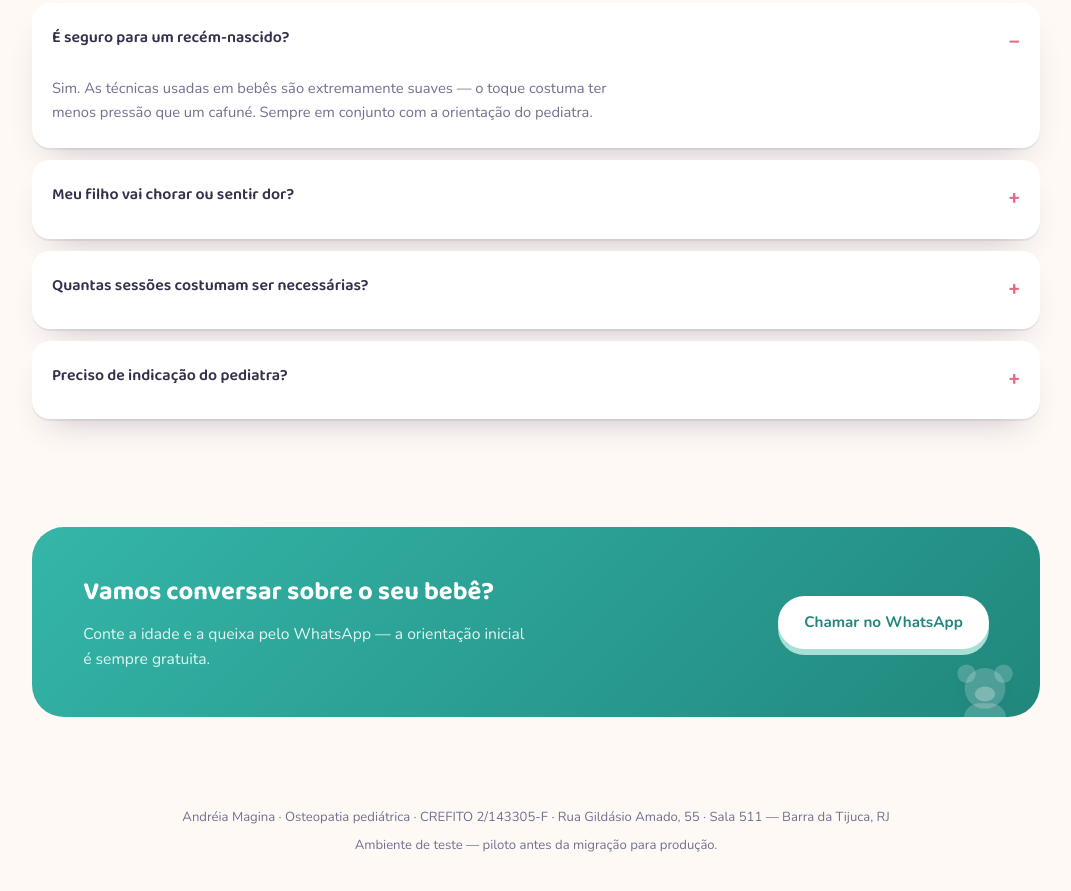
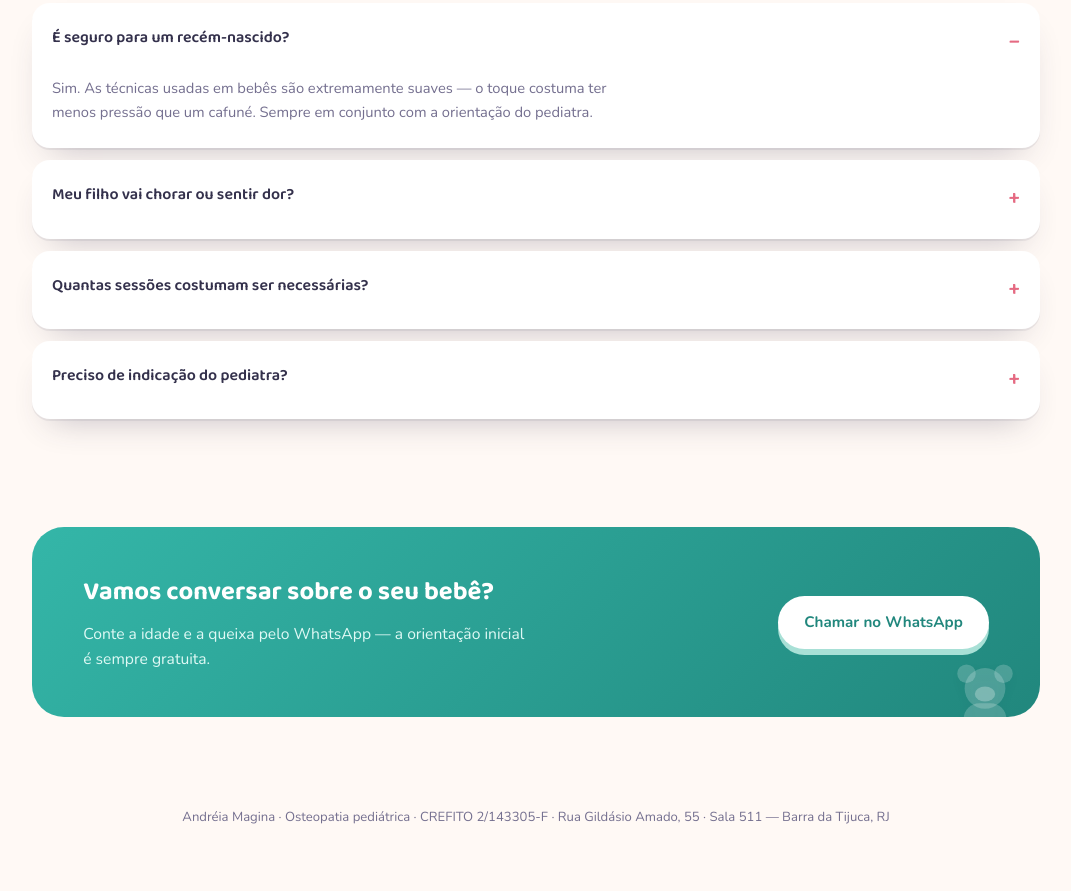
Before and after one commit to Edpschw/andreia-magina-site, a plain HTML site: page index.html in a window 1280 px wide. Shown: the part 5388-6279 px from the top of the page, without its empty margins (104-1175 px from the left). Drawn offline with nearby package versions, Linux system fonts and the light colour scheme.

Commit message:
Remove aviso de "ambiente de teste" do rodapé
O site já está no ar com identidade real (nome, telefone, endereço,
avaliações) — o aviso de piloto/teste não fazia mais sentido.

```diff
--- a/index.html
+++ b/index.html
@@ -455,7 +455,6 @@
 <footer class="ped-footer">
   <div class="ped-wrap">
     <p>Andréia Magina · Osteopatia pediátrica · CREFITO 2/143305-F · Rua Gildásio Amado, 55 · Sala 511 — Barra da Tijuca, RJ</p>
-    <p style="margin-top:6px;">Ambiente de teste — piloto antes da migração para produção.</p>
   </div>
 </footer>
 
```
